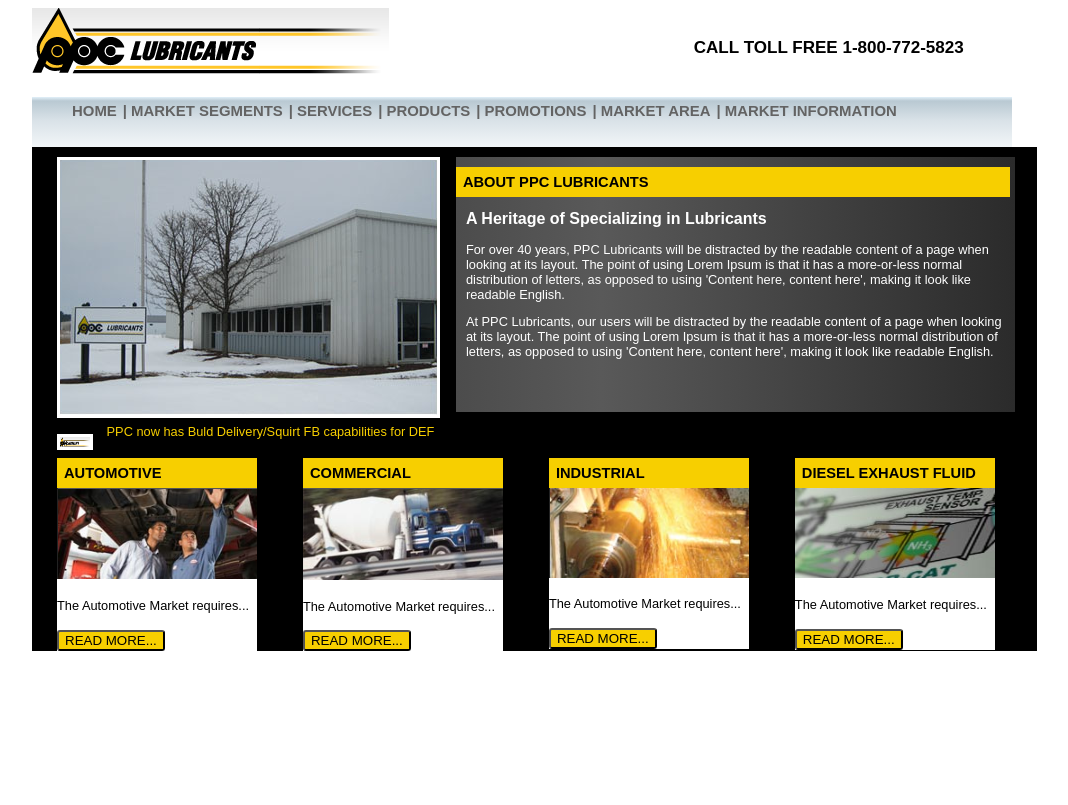
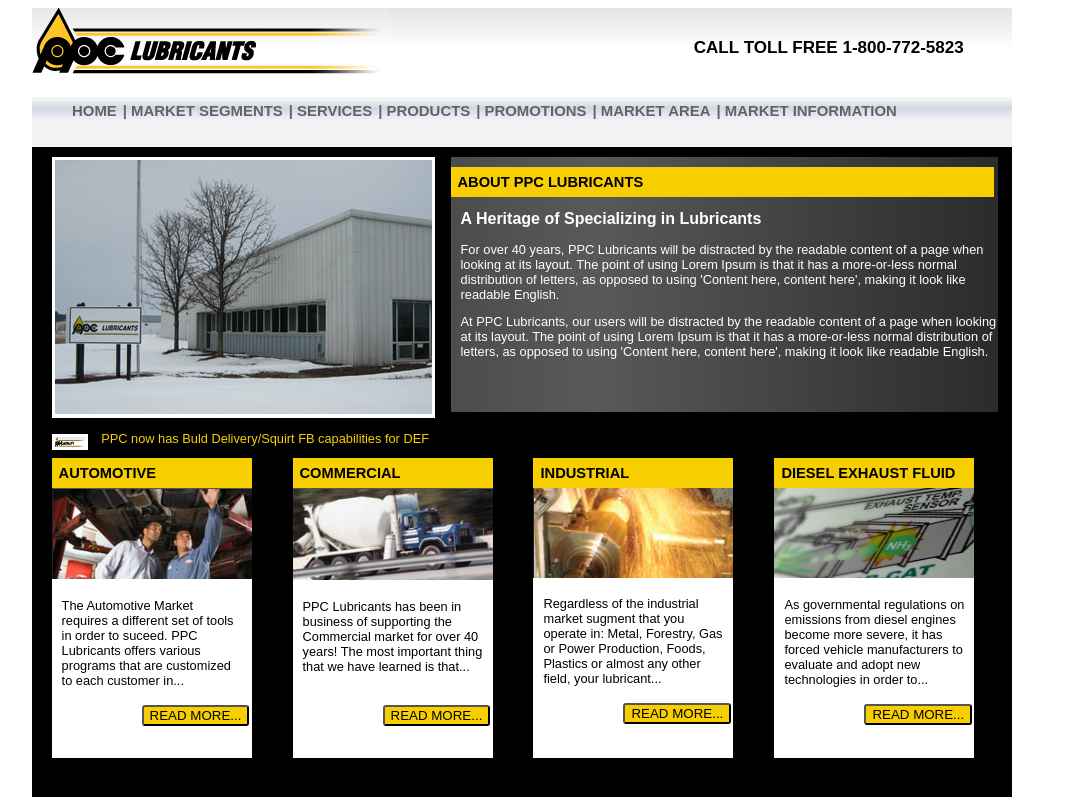
Before and after one commit to mdedina/lubricants, a plain HTML site: page index.html in a window 1280 px wide. Shown: the whole page, without its empty margins (118-1186 px from the left). Drawn offline with Linux system fonts and the light colour scheme.

Commit message:
done I think

```diff
--- a/index.html
+++ b/index.html
@@ -38,28 +38,28 @@
 			<div class="item">
 				<h1>AUTOMOTIVE</h1>
 				<img src="images/automotive.png">
-				<p>The Automotive Market requires...</p>
+				<p>The Automotive Market requires a different set of tools in order to suceed. PPC Lubricants offers various programs that are customized to each customer in...</p>
 				<button>READ MORE...</button>
 			</div>
 
 			<div class="item">
 				<h1>COMMERCIAL</h1>
 				<img src="images/commercial.png">
-				<p>The Automotive Market requires...</p>
+				<p>PPC Lubricants has been in business of supporting the Commercial market for over 40 years! The most important thing that we have learned is that...</p>
 				<button>READ MORE...</button>
 			</div>
 
 			<div class="item">
 				<h1>INDUSTRIAL</h1>
 				<img src="images/industrial.png">
-				<p>The Automotive Market requires...</p>
+				<p>Regardless of the industrial market sugment that you operate in: Metal, Forestry, Gas or Power Production, Foods, Plastics or almost any other field, your lubricant...</p>
 				<button>READ MORE...</button>
 			</div>
 
 			<div class="item">
 				<h1>DIESEL EXHAUST FLUID</h1>
 				<img src="images/diesel.png">
-				<p>The Automotive Market requires...</p>
+				<p>As governmental regulations on emissions from diesel engines become more severe, it has forced vehicle manufacturers to evaluate and adopt new technologies in order to...</p>
 				<button>READ MORE...</button>
 			</div>
 		</div>
--- a/lubricants.css
+++ b/lubricants.css
@@ -25,10 +25,11 @@
 }
 
 #content{
-	width: 100%;
+	width: 98%%;
 	background-color: black;
 	/*background-color: #767676;*/
-	padding-left: 25px;
+	padding-left: 2%;
+	height: 650px;
 }
 #content img:first-child{
 	margin: 10px 10px 0 0;
@@ -37,9 +38,10 @@
 
 #head-logo{
 	width: 100%;
-	/*background-color: #ededed;*/
 	font-size: 80%;
 	font-weight: bold;
+	background-image:
+    linear-gradient(#e4e4e4, white 60%);
 }
 #head-logo img{
 	display: inline-block;
@@ -54,14 +56,12 @@
 #head-nav{
 	width: 100%;
 	height: 50px;
-	background: rgba(224,239,249,0.95);
-	background: -moz-linear-gradient(top, rgba(224,239,249,0.95) 0%, rgba(181,198,208,0.95) 8%, rgba(216,225,231,0.97) 47%, rgba(242,246,248,1) 100%);
-	background: -webkit-gradient(left top, left bottom, color-stop(0%, rgba(224,239,249,0.95)), color-stop(8%, rgba(181,198,208,0.95)), color-stop(47%, rgba(216,225,231,0.97)), color-stop(100%, rgba(242,246,248,1)));
-	background: -webkit-linear-gradient(top, rgba(224,239,249,0.95) 0%, rgba(181,198,208,0.95) 8%, rgba(216,225,231,0.97) 47%, rgba(242,246,248,1) 100%);
-	background: -o-linear-gradient(top, rgba(224,239,249,0.95) 0%, rgba(181,198,208,0.95) 8%, rgba(216,225,231,0.97) 47%, rgba(242,246,248,1) 100%);
-	background: -ms-linear-gradient(top, rgba(224,239,249,0.95) 0%, rgba(181,198,208,0.95) 8%, rgba(216,225,231,0.97) 47%, rgba(242,246,248,1) 100%);
-	background: linear-gradient(to bottom, rgba(224,239,249,0.95) 0%, rgba(181,198,208,0.95) 8%, rgba(216,225,231,0.97) 47%, rgba(242,246,248,1) 100%);
-	filter: progid:DXImageTransform.Microsoft.gradient( startColorstr='#e0eff9', endColorstr='#f2f6f8', GradientType=0 );
+	background-image:
+	linear-gradient(
+		#eef3f4, #eef3f4 5%,
+		#cfd7e0, #eaedf5 40%,
+		#eaedf5, #f2f2f2 45%,
+		#f2f2f2, #f2f2f2);
 }
 #head-nav ul li{
 	display: inline;
@@ -106,7 +106,7 @@
 	font-size: 60%;
 }
 #message p{
-	padding: 0 0 0 0;
+	padding: 7px 0 0 0;
 	margin: 0 0 0 0;
 	display: inline-block;
 	vertical-align: top;
@@ -122,9 +122,9 @@
 	display: inline-block;
 	vertical-align: top;
 	width: 200px;
-	/*height: 200px;*/
+	height: 300px;
 	background-color: white;
-	margin: 5px 40px 0 0;
+	margin: 5px 35px 0 0;
 }
 .item img{
 	width: 100%;
@@ -133,6 +133,8 @@
 }
 .item p{
 	font-size: 60%;
+	padding: 0 10px 0 10px;
+	height: 30%;
 }
 .item h1{
 	width: 193px;
@@ -141,5 +143,5 @@
 .item button{
 	background-color: #f7cf00;
 	border-radius: 3px;
-	margin-left: 0px;
+	margin-left: 90px;
 }
```
